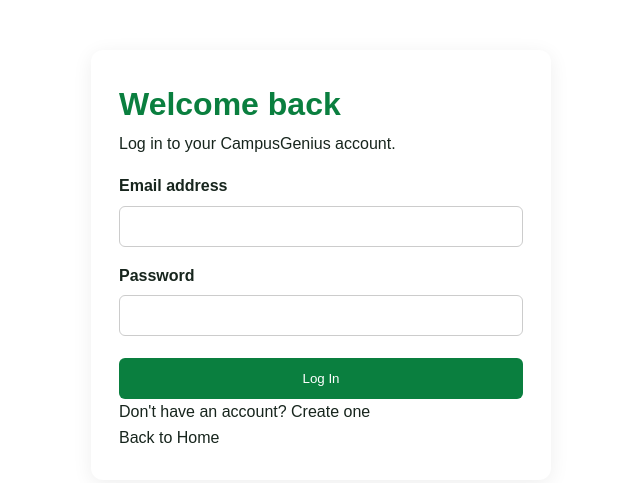
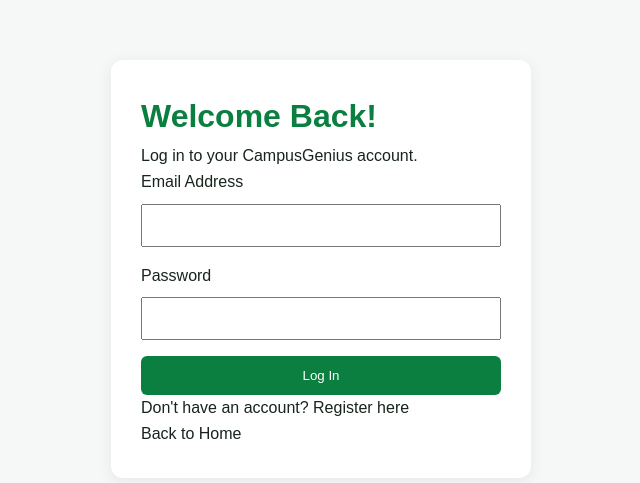
Before and after one commit to Joshleeboyz/campusgenius, a plain HTML site: page pages/login.html in a window 1280 px wide. Shown: the whole page, without its empty margins (319-959 px from the left). Drawn offline with Linux system fonts and the light colour scheme.

Commit message:
Update login.html

```diff
--- a/pages/login.html
+++ b/pages/login.html
@@ -7,32 +7,28 @@
   <title>Login | CampusGenius</title>
   <link rel="stylesheet" href="../css/style.css">
   <style>
-    .auth-container {
-      max-width: 460px;
-      margin: 50px auto;
-      padding: 28px;
+    body {
+      background: #f5f8f6;
+      font-family: Arial, sans-serif;
+    }
+    .login-box {
+      max-width: 420px;
+      margin: 60px auto;
+      padding: 30px;
       background: white;
       border-radius: 12px;
-      box-shadow: 0 4px 20px #00000012;
+      box-shadow: 0 3px 15px #00000012;
     }
-    .auth-container h1 { color: #0a7f3f; }
-    .auth-container label {
-      display: block;
-      margin-top: 16px;
-      font-weight: 600;
-    }
-    .auth-container input {
-      box-sizing: border-box;
+    h1 { color: #0a7f3f; }
+    input {
       width: 100%;
       padding: 12px;
-      margin-top: 6px;
-      border: 1px solid #ccc;
-      border-radius: 6px;
+      margin: 8px 0 16px;
+      box-sizing: border-box;
     }
-    .auth-container button {
+    button {
       width: 100%;
-      padding: 13px;
-      margin-top: 22px;
+      padding: 12px;
       background: #0a7f3f;
       color: white;
       border: 0;
@@ -43,77 +39,68 @@
   </style>
 </head>
 <body>
-  <main class="auth-container">
-    <h1>Welcome back</h1>
+  <main class="login-box">
+    <h1>Welcome Back!</h1>
     <p>Log in to your CampusGenius account.</p>
 
     <form id="loginForm">
-      <label for="email">Email address</label>
-      <input id="email" name="email" type="email"
-        required autocomplete="email">
+      <label for="email">Email Address</label>
+      <input type="email" id="email" required>
 
       <label for="password">Password</label>
-      <input id="password" name="password" type="password"
-        required autocomplete="current-password">
+      <input type="password" id="password" required>
 
-      <button id="loginButton" type="submit">Log In</button>
-      <p id="message" role="status" aria-live="polite"></p>
+      <button type="submit" id="loginButton">Log In</button>
     </form>
 
-    <p>Don't have an account?
-      <a href="register.html">Create one</a>
-    </p>
+    <p id="message" role="status"></p>
+    <p>Don't have an account? <a href="register.html">Register here</a></p>
     <p><a href="../index.html">Back to Home</a></p>
   </main>
 
   <script>
     const API_URL = "https://campusgenius.onrender.com";
-
     const form = document.getElementById("loginForm");
     const message = document.getElementById("message");
     const button = document.getElementById("loginButton");
 
-    form.addEventListener("submit", async function (event) {
+    form.addEventListener("submit", async function(event) {
       event.preventDefault();
-      message.textContent = "";
-
-      const email = document.getElementById("email").value.trim();
-      const password = document.getElementById("password").value;
-
+      message.textContent = "Logging in...";
       button.disabled = true;
-      button.textContent = "Logging in...";
 
       try {
         const response = await fetch(API_URL + "/api/auth/login", {
           method: "POST",
           headers: { "Content-Type": "application/json" },
-          body: JSON.stringify({ email, password })
+          body: JSON.stringify({
+            email: document.getElementById("email").value.trim(),
+            password: document.getElementById("password").value
+          })
         });
 
         const data = await response.json();
 
         if (!response.ok) {
-          throw new Error(data.message || "Login failed.");
+          throw new Error(data.message || data.error || "Login failed. Check your details.");
         }
 
-        // Keep the token in this tab's session only.
+        if (!data.token || !data.student) {
+          throw new Error("Login response was incomplete. Please try again.");
+        }
+
         sessionStorage.setItem("campusgenius_token", data.token);
         sessionStorage.setItem(
           "campusgenius_student",
           JSON.stringify(data.student)
         );
 
-        message.textContent =
-          "Login successful! Welcome, " + data.student.full_name + ".";
-        form.reset();
+        window.location.href = "dashboard.html";
+
       } catch (error) {
-        message.textContent =
-          error.message === "Failed to fetch"
-            ? "Could not reach the server. Please try again."
-            : error.message;
-      } finally {
+        message.textContent = error.message ||
+          "Unable to connect. Please try again.";
         button.disabled = false;
-        button.textContent = "Log In";
       }
     });
   </script>
```
